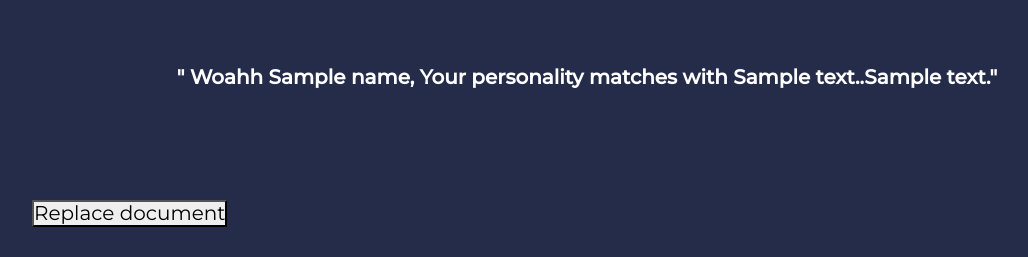
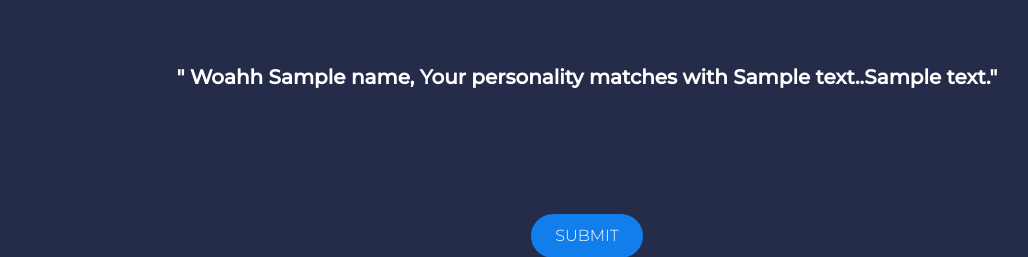
Before and after one commit to nextbigthing5317/BigBoss, a Flask app: template templates/result.html in a window 1280 px wide. Shown: the part 562-819 px from the top of the page, without its empty margins (53-1081 px from the left). Before the commit the page ends 789 px from the top, so only its background shows below. Run offline with Flask 2, Linux system fonts and the light colour scheme; the template is opened without the code that fills it: most values are stand-ins (such as "Sample title", 1, 10 or a date in 2020); grey boxes marked "Sample" are stand-in pictures; parts of the project's set-up code (start-up, migrations or seed data) failed here and were passed over; some libraries are stand-ins or nearby versions.

Commit message:
Update result.html

```diff
--- a/templates/result.html
+++ b/templates/result.html
@@ -87,7 +87,12 @@ font-weight: bold;
   </center>
 </div>
 
-<button onclick="myFunction()">Replace document</button>
+
+  <form action="/refresh/" method="post">
+<input class="submit" type="submit" value="Submit" />
+</form>
+
+
    <div class="container">
   <iframe style="width:195px;height:240px;" marginwidth="0" marginheight="0" scrolling="no" frameborder="0" src="//ws-in.amazon-adsystem.com/widgets/q?ServiceVersion=20070822&OneJS=1&Operation=GetAdHtml&MarketPlace=IN&source=ac&ref=tf_til&ad_type=product_link&tracking_id=surya0a2-21&marketplace=amazon&amp;region=IN&placement=B083DXS9KZ&asins=B083DXS9KZ&linkId=e548ca9076fbc55921290f593a5d0f73&show_border=true&link_opens_in_new_window=true&price_color=0a0a0a&title_color=ed1d2b&bg_color=faf2f2">
   </iframe>
```
